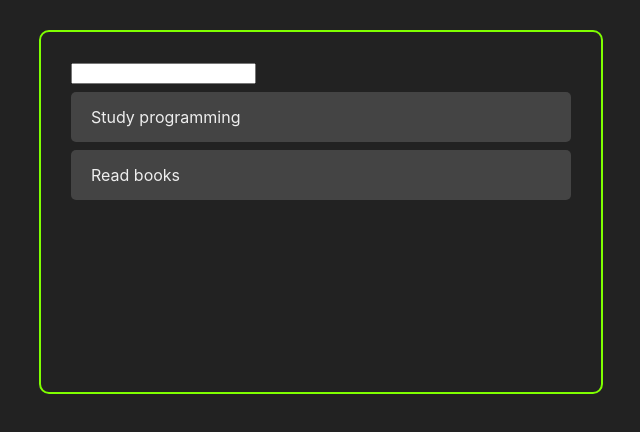
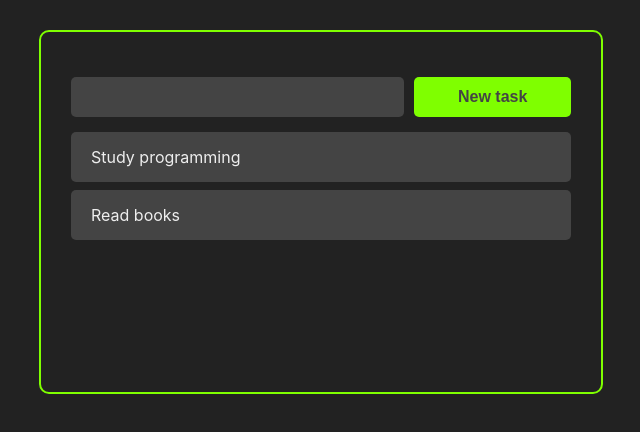
Before and after one commit to Junkes00/react-to-do, a React (Create React App) app: page / in a window 1280 px wide. Shown: the top 432 px of the page, without its empty margins (319-959 px from the left). Built offline with nearby package versions, Linux system fonts and the light colour scheme.

Commit message:
Add Button component to create new tasks

```diff
--- a/src/components/AddTask.css
+++ b/src/components/AddTask.css
@@ -1,4 +1,4 @@
-.add-tasl-container {
+.add-task-container {
   margin: 15px 0;
   width: 100%;
   display: flex;
@@ -9,8 +9,13 @@
   padding: 0 10px;
   border-radius: 5px;
   border: none;
-  flex: 2px;
+  flex: 2;
   background-color: #444;
   color: #eee;
   font-size: 16px;
 }
+
+.add-task-button-container {
+  margin-left: 10px;
+  flex: 1;
+}
--- a/src/components/AddTask.jsx
+++ b/src/components/AddTask.jsx
@@ -1,9 +1,16 @@
 import React from "react";
+
+import Button from "./Button"
+
+import "./AddTask.css";
 
 const AddTask = () => {
   return (
     <div className="add-task-container">
       <input className="add-task-input" type="text" />
+      <div className="add-task-button-container">
+        <Button>New task</Button>
+      </div>
     </div>
   );
 }
```
